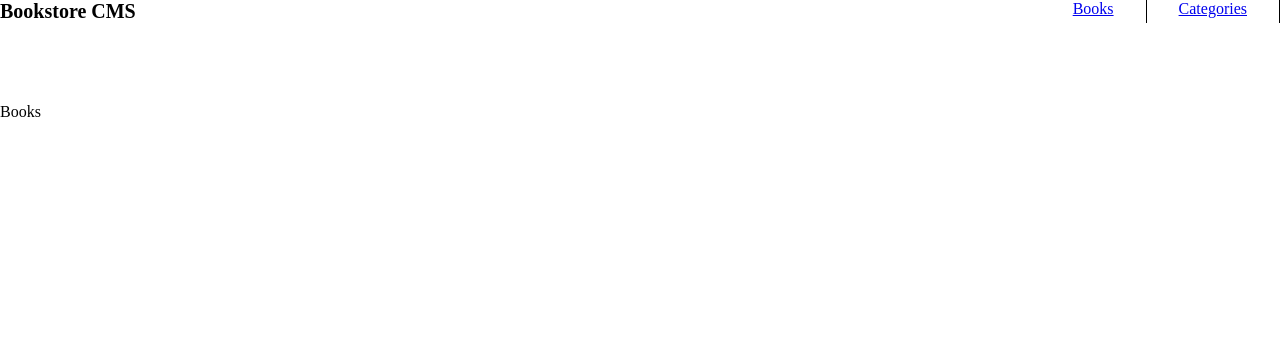
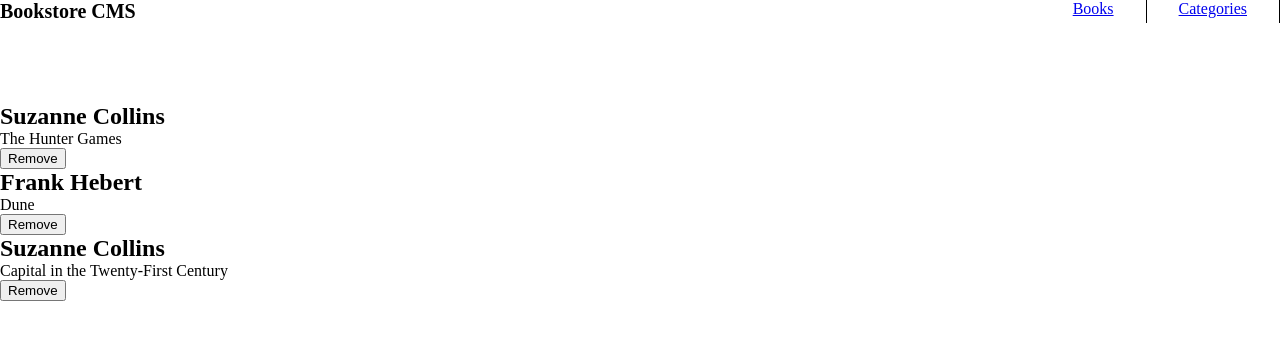
Before and after one commit to AyoMoses1/Bookstore, a React (Create React App) app: page / in a window 1280 px wide. Shown: the top 340 px of the page. Built offline with nearby package versions, Linux system fonts and the light colour scheme.

Commit message:
created_wireframe and components

```diff
--- a/package.json
+++ b/package.json
@@ -6,6 +6,7 @@
     "@testing-library/jest-dom": "^5.16.5",
     "@testing-library/react": "^13.4.0",
     "@testing-library/user-event": "^13.5.0",
+    "prop-types": "^15.8.1",
     "react": "^18.2.0",
     "react-dom": "^18.2.0",
     "react-router-dom": "^6.8.2",
--- /dev/null
+++ b/src/components/Book.jsx
@@ -0,0 +1,23 @@
+// eslint-disable
+
+import React from 'react';
+import Proptypes from 'prop-types';
+
+function Book({ title, author }) {
+  return (
+    <div>
+      <h2>{title}</h2>
+      <span>{author}</span>
+      <div className="actions">
+        <button type="button">Remove</button>
+      </div>
+    </div>
+  );
+}
+
+export default Book;
+
+Book.propTypes = {
+  title: Proptypes.string.isRequired,
+  author: Proptypes.string.isRequired,
+};
--- a/src/routes/Books.jsx
+++ b/src/routes/Books.jsx
@@ -1,8 +1,29 @@
 import React from 'react';
+import Book from '../components/Book';
+
+const booksArray = [
+  {
+    id: 1,
+    author: 'The Hunter Games',
+    title: 'Suzanne Collins',
+  },
+  {
+    id: 2,
+    author: 'Dune',
+    title: 'Frank Hebert',
+  },
+  {
+    id: 3,
+    author: 'Capital in the Twenty-First Century',
+    title: 'Suzanne Collins',
+  },
+];
 
 function Books() {
   return (
-    <div>Books</div>
+    <>
+      {booksArray.map((data) => <Book key={data.id} title={data.title} author={data.author} />)}
+    </>
   );
 }
 
```
Also changed, not shown: src/components/Book.js (deleted, +0 -9 lines), src/styles/Book.module.css (added), 1 other file (tests, documents, lock files or other folders).
